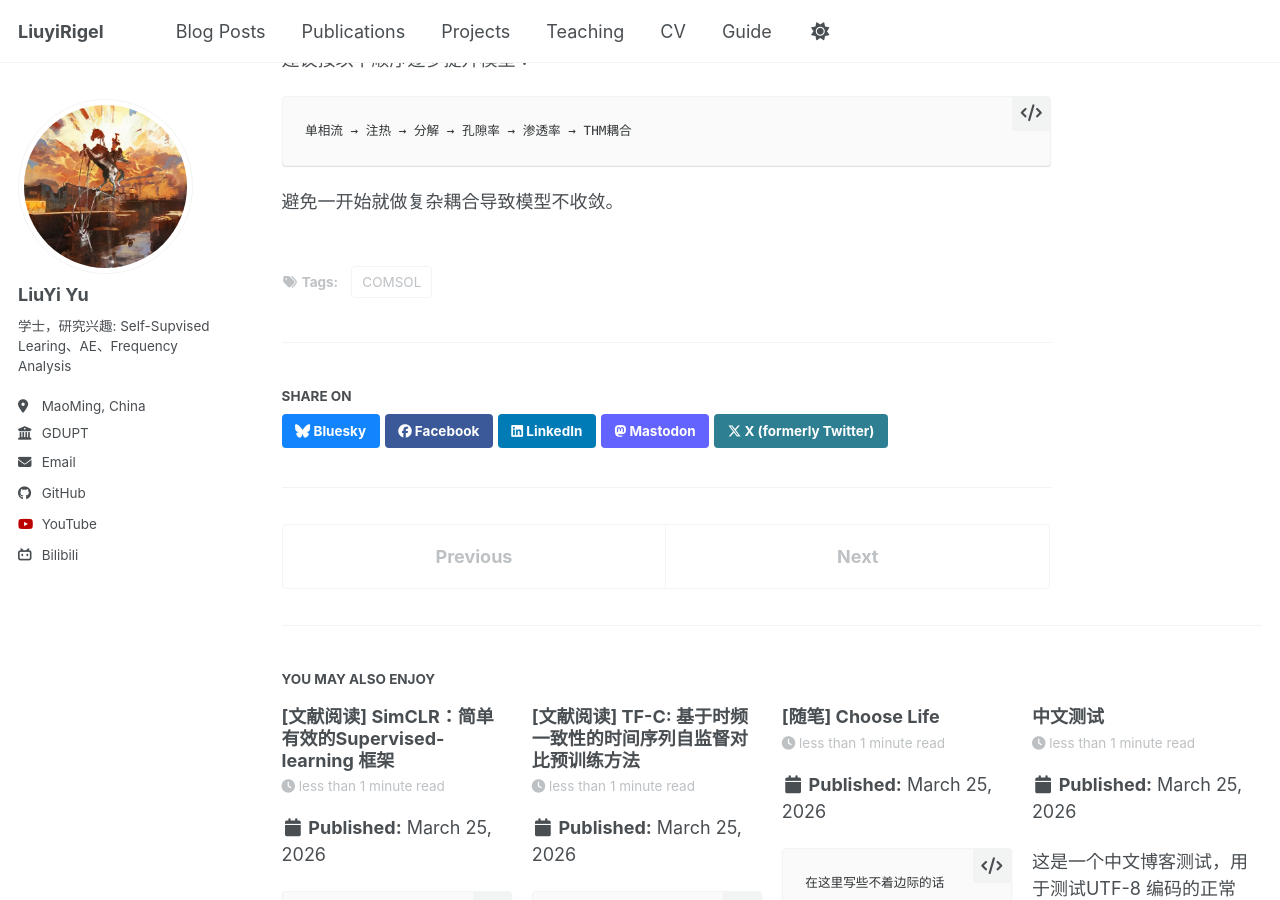
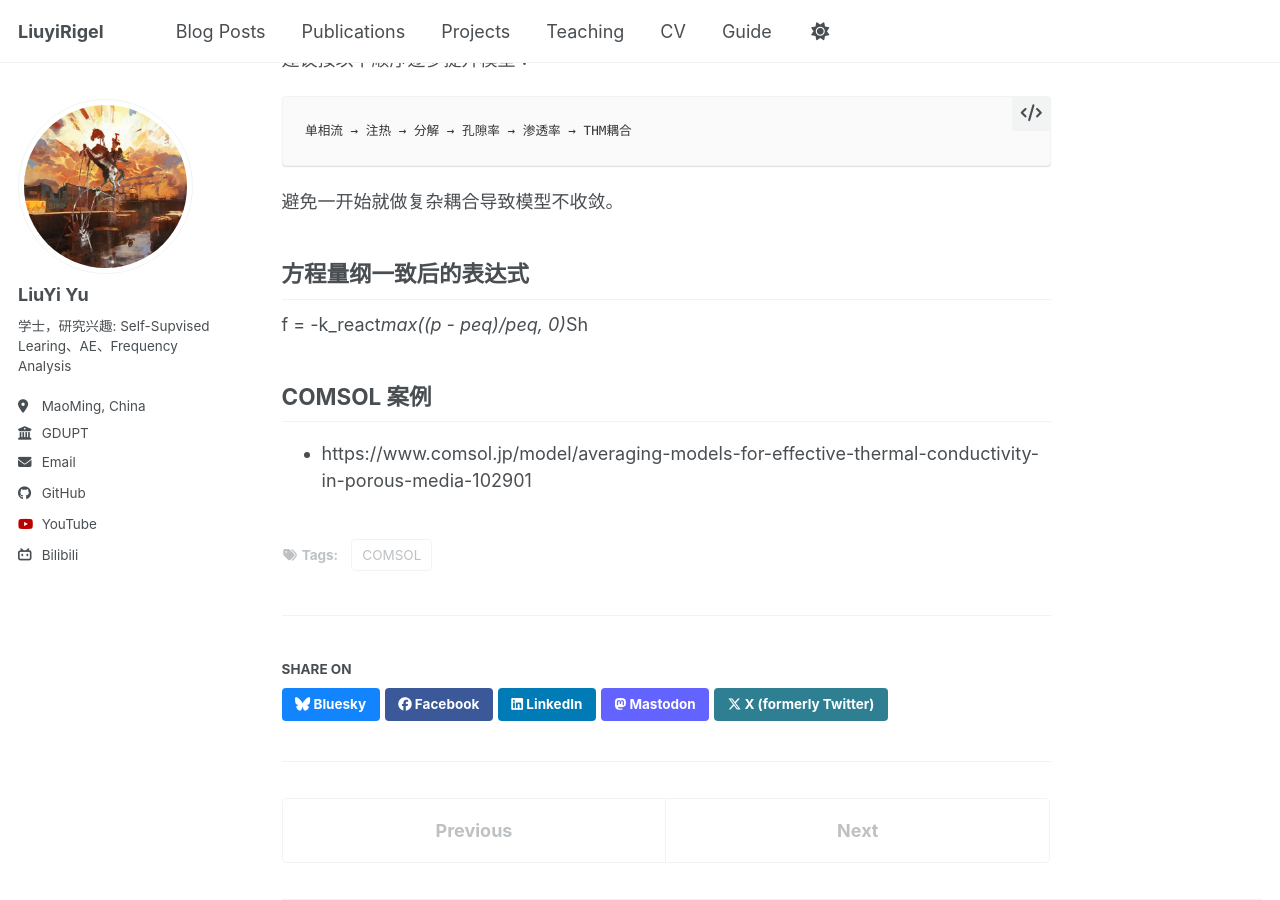
Before and after one commit to LiuyiRigel/LiuyiRigel.github.io, a Jekyll site: the page built from _posts/2026-03-28-dxh-test.md, in a window 1280 px wide and 900 px high, scrolled down 7617 px. Built offline with Jekyll 4.4.1, drawn with Linux system fonts in a browser that asks for light colours; a script bundle is joined from its source files by our own code; library files that are not in the unit come from our copies.

Commit message:
modified:   _posts/2026-03-25-paper-note-2.md 	modified:   _posts/2026-03-28-dxh-test.md

````diff
--- a/_posts/2026-03-28-dxh-test.md
+++ b/_posts/2026-03-28-dxh-test.md
@@ -343,3 +343,13 @@ k = k0*(phi/phi0)^n
 ```
 
 避免一开始就做复杂耦合导致模型不收敛。
+
+
+
+## 方程量纲一致后的表达式
+
+f = -k_react*max((p - peq)/peq, 0)*Sh
+
+
+## COMSOL 案例
+* https://www.comsol.jp/model/averaging-models-for-effective-thermal-conductivity-in-porous-media-102901
````
Also changed, not shown: _posts/2026-03-25-paper-note-2.md (+0 -3 lines).
